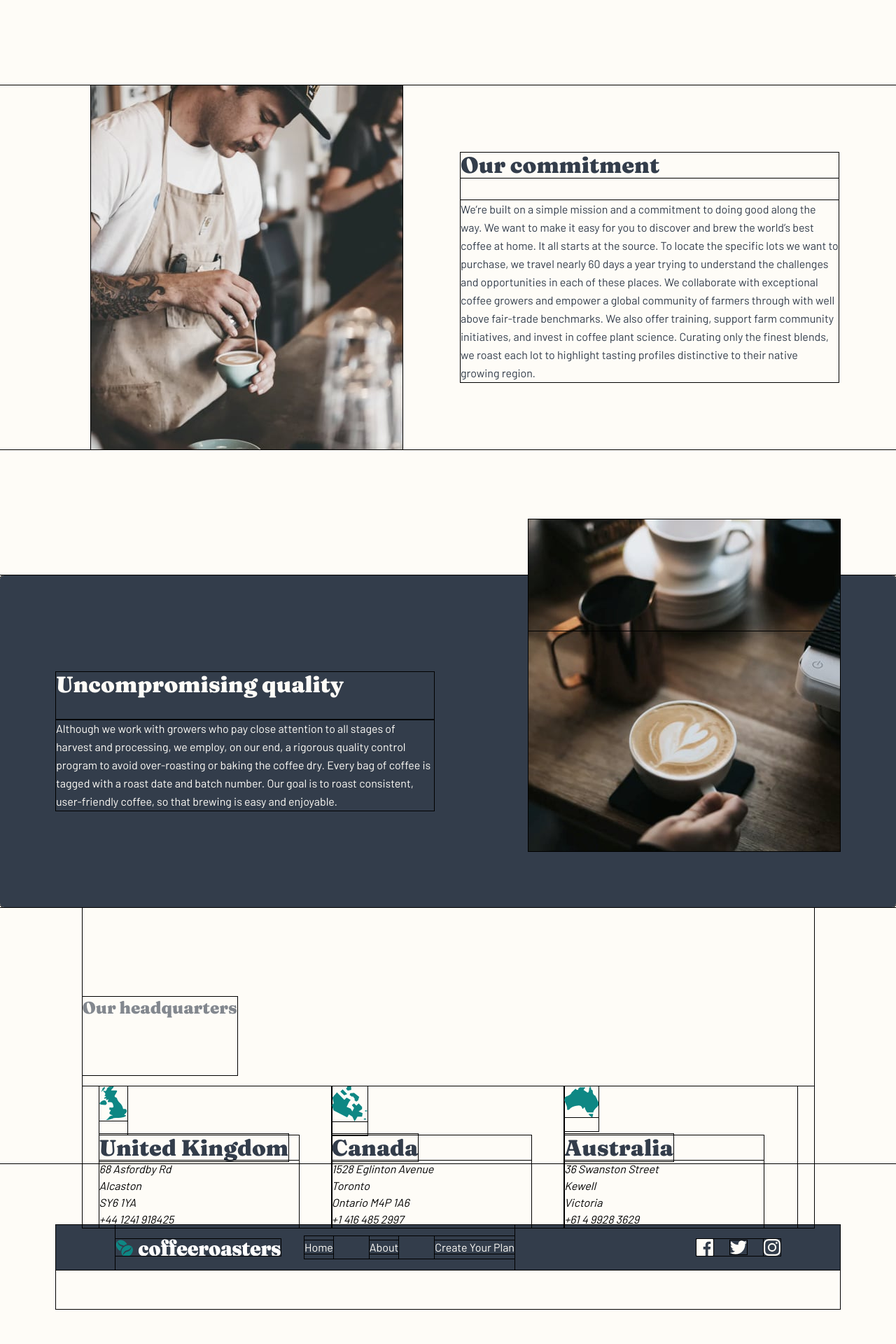
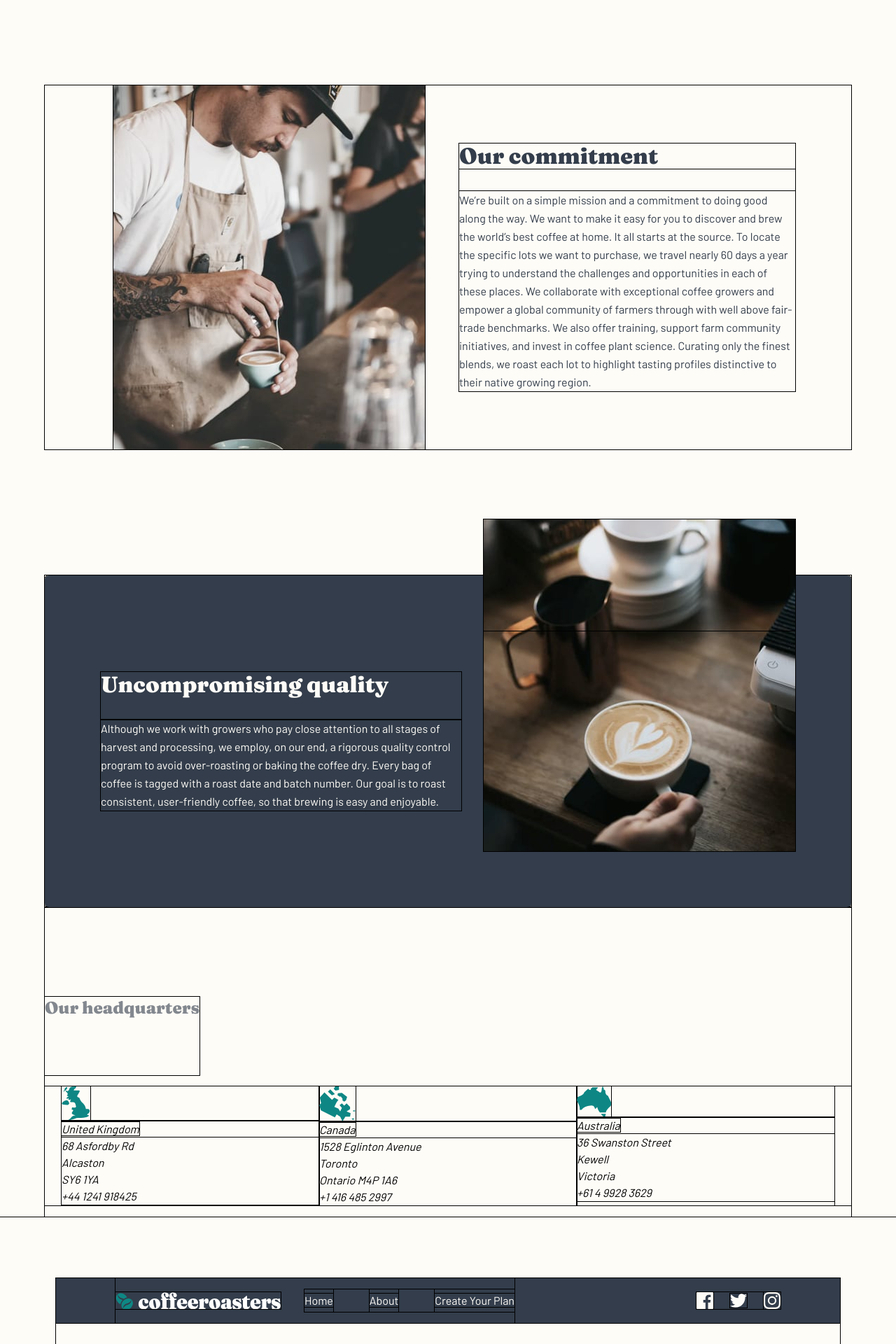
Before and after one commit to tlanettepollard/FEM-CoffeeRoasters-Subscription-Site-TLP, a React (Vite) app: page /about in a window 1280 px wide. Shown: the part 560-2480 px from the top of the page at 70% size. Built offline with nearby package versions, Linux system fonts and the light colour scheme.

Commit message:
Updates: resizing location page
Signed-off-by: T. Lanette <TLPollard4516@gmail.com>

```diff
--- a/src/components/About/AboutCommit.jsx
+++ b/src/components/About/AboutCommit.jsx
@@ -2,7 +2,7 @@ import { Commitment } from "../planData";
 
 export function AboutCommitment() {
     return (
-        <section className='commit container'>
+        <section className='commit'>
             {Commitment.map(commitItem => {
                 return <div key={commitItem.id} className='commit__item'>
                     <>
--- a/src/components/About/AboutLocation.jsx
+++ b/src/components/About/AboutLocation.jsx
@@ -2,7 +2,7 @@ import { Countries } from "../planData";
 
 export function AboutLocation() {
     return (
-        <section className='location container'>
+        <section className='location'>
             <h2 className='location__main__title'>Our headquarters</h2>
             <ul className='location__content'>
                 {Countries.map(site => {
--- a/src/components/About/AboutQuality.jsx
+++ b/src/components/About/AboutQuality.jsx
@@ -4,7 +4,7 @@ import { Quality } from "../planData";
 
 export function AboutQuality() {
     return (
-        <section className='quality container'>
+        <section className='quality'>
             {Quality.map(qualityItem => {
                 return <div key={qualityItem.id} className='quality__content'>
                     <div className='quality__details'>
--- a/src/styles/components/_commitment.scss
+++ b/src/styles/components/_commitment.scss
@@ -2,7 +2,9 @@
 @use '../base/' as *;
 
 .commit {
+    width: 90%;
     margin-top: 10.5rem !important;
+    margin: auto;
 
     @include bp-lg-tablet {
         margin-top: 12.5rem !important;
--- a/src/styles/components/_map.scss
+++ b/src/styles/components/_map.scss
@@ -5,14 +5,15 @@
     @include flex(column, flex-start, flex-start);
     padding-top: 8rem !important;
     margin: auto;
-        width: 65.3125rem !important;
-        height: 22.875rem;
+    width: 90%;
+
 
     &__main__title {
         @include HeaderFourGrey;
         padding-bottom: 5rem;
 
     }
+
     &__content {
         display: grid;
         grid-template-columns: repeat(3, 1fr);
@@ -20,21 +21,9 @@
         padding: 0 1.5rem;
         width: 100%;
 
-            .location__list {
-                @include flex(column, space-between, flex-start);
-
-                .location__img__container {
-                    padding-bottom: 1.25rem;
-                }
-
-                .location__details {
-                    width: 17.8125rem;
-
-                    .location__title {
-                        @include HeaderThreeDK;
-
-                    }
-                }
+        @include bp-sm-tablet {
+            grid-template-rows: repeat(3, 1fr);
+            grid-template-columns: none;
         }
 
     }
--- a/src/styles/components/_quality.scss
+++ b/src/styles/components/_quality.scss
@@ -2,9 +2,10 @@
 @use '../base/' as *;
 
 .quality {
-    max-width: 80rem;
+    width: 90%;
     position: relative;
     margin-top: 11.25rem !important;
+    margin: auto;
 
     @include bp-lg-tablet {
         margin-top: 18.75rem !important;
```
Lines whose indentation alone changed are shown as unchanged.
